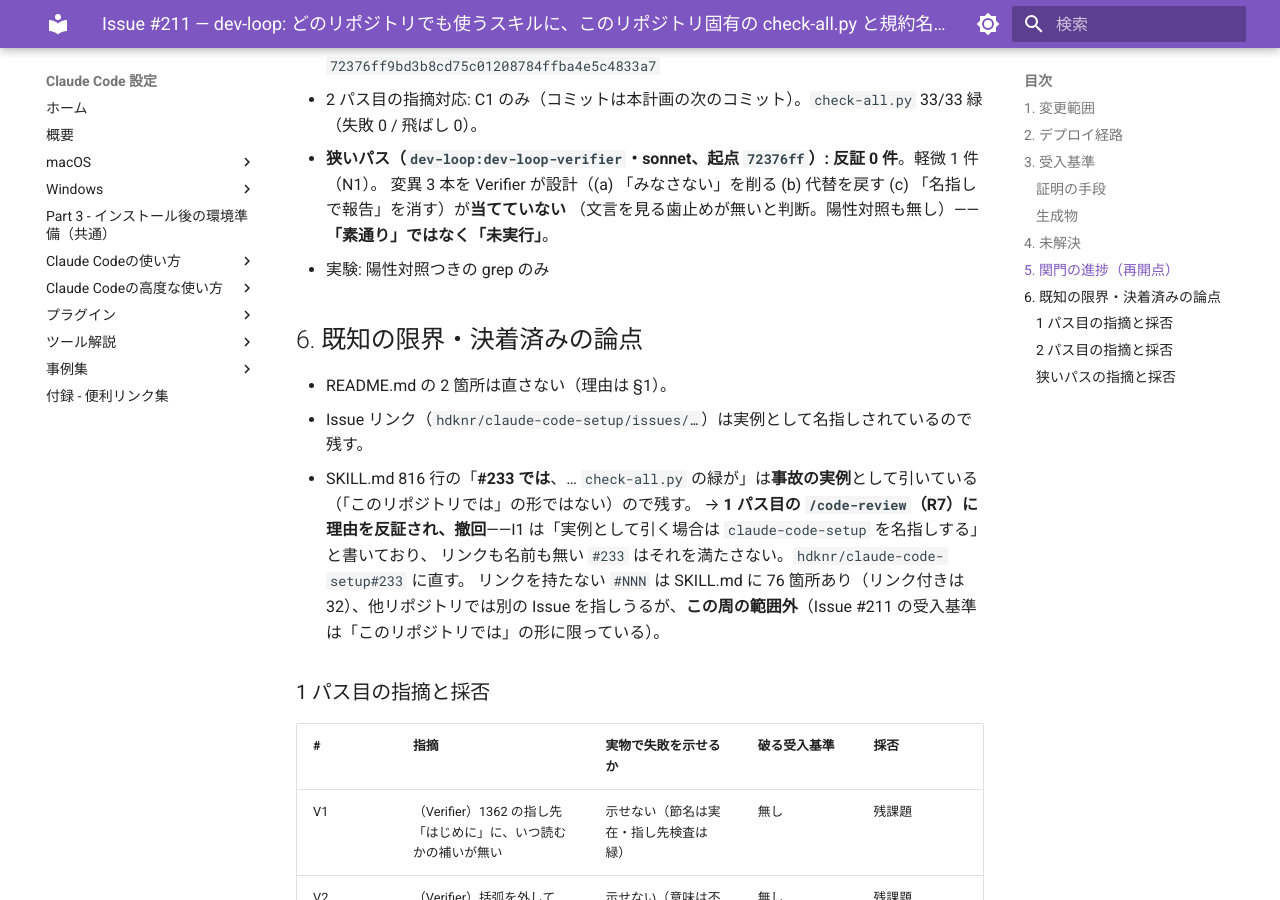
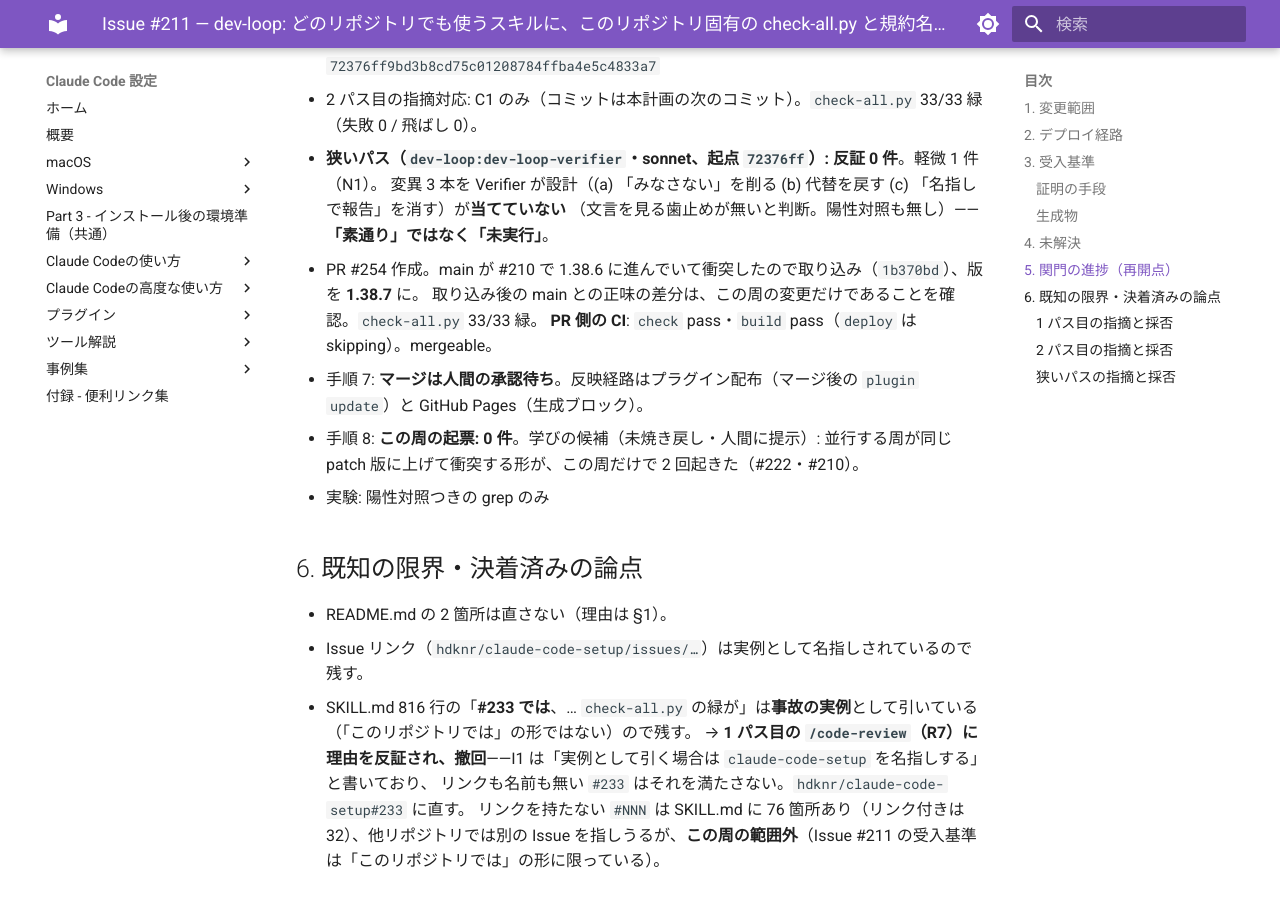
Before and after one commit to hdknr/claude-code-setup, an MkDocs documentation site: the page built from docs/plans/issue-211.md, in a window 1280 px wide and 900 px high, scrolled down 3627 px. Built offline with MkDocs 1.6.1 and Material for MkDocs 9.7.7, drawn with Linux system fonts in a browser that asks for light colours.

Commit message:
docs(plans): #211 の PR・CI・手順 8 の記録
Co-Authored-By: Claude Opus 5.5 <noreply@anthropic.com>

```diff
--- a/docs/plans/issue-211.md
+++ b/docs/plans/issue-211.md
@@ -96,6 +96,11 @@ grep は「このリポジトリ／本リポジトリ／当リポジトリ／che
 - **狭いパス（`dev-loop:dev-loop-verifier`・sonnet、起点 `72376ff`）: 反証 0 件**。軽微 1 件（N1）。
   変異 3 本を Verifier が設計（(a) 「みなさない」を削る (b) 代替を戻す (c) 「名指しで報告」を消す）が**当てていない**
   （文言を見る歯止めが無いと判断。陽性対照も無し）——**「素通り」ではなく「未実行」**。
+- PR #254 作成。main が #210 で 1.38.6 に進んでいて衝突したので取り込み（`1b370bd`）、版を **1.38.7** に。
+  取り込み後の main との正味の差分は、この周の変更だけであることを確認。`check-all.py` 33/33 緑。
+  **PR 側の CI**: `check` pass・`build` pass（`deploy` は skipping）。mergeable。
+- 手順 7: **マージは人間の承認待ち**。反映経路はプラグイン配布（マージ後の `plugin update`）と GitHub Pages（生成ブロック）。
+- 手順 8: **この周の起票: 0 件**。学びの候補（未焼き戻し・人間に提示）: 並行する周が同じ patch 版に上げて衝突する形が、この周だけで 2 回起きた（#222・#210）。
 - 実験: 陽性対照つきの grep のみ
 
 ## 6. 既知の限界・決着済みの論点
```
